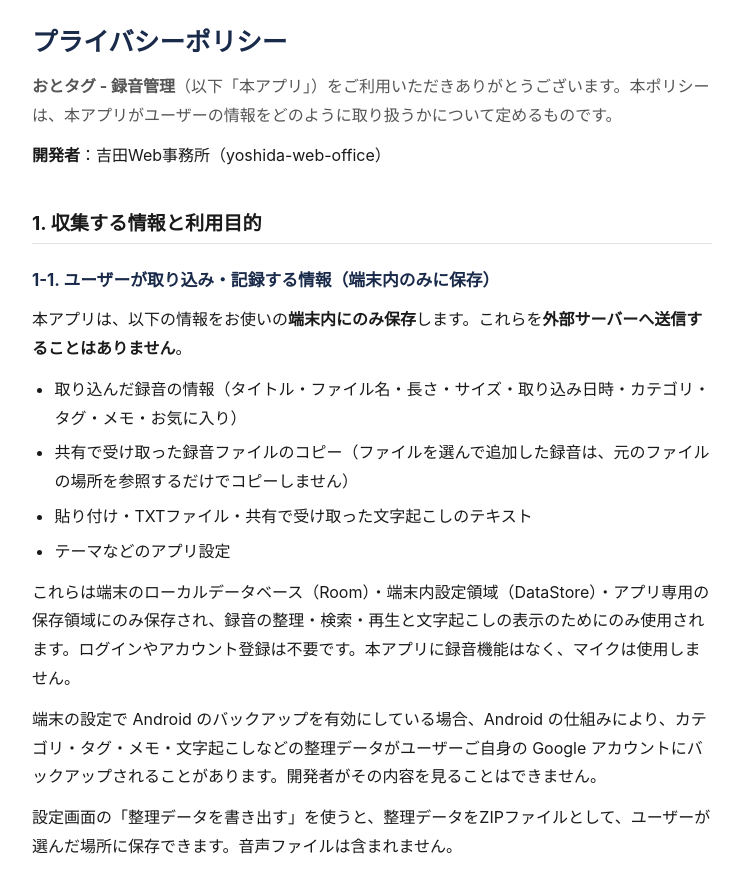
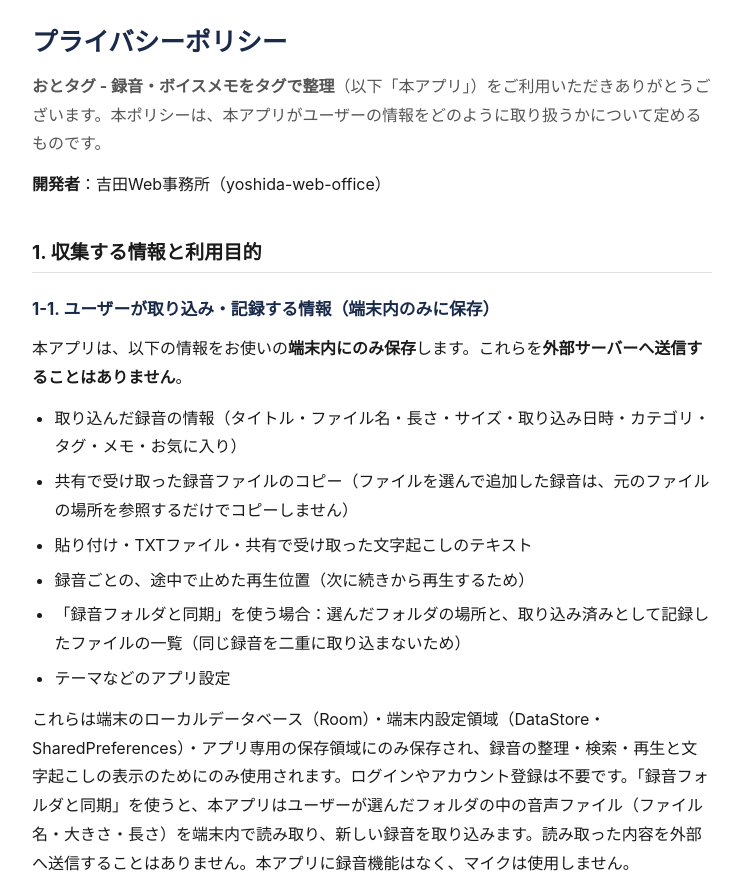
Before and after one commit to Kazuki-development/privacy-policies, a plain HTML site: page ototag.html in a window 1280 px wide. Shown: the top 881 px of the page, without its empty margins (268-1011 px from the left). Drawn offline with Linux system fonts and the light colour scheme.

Commit message:
ototag: v1.1.0 の録音フォルダ同期と再生位置の記憶に合わせて改訂
Co-Authored-By: Claude Opus 5.5 <noreply@anthropic.com>

```diff
--- a/ototag.html
+++ b/ototag.html
@@ -4,7 +4,7 @@
 <meta charset="utf-8">
 <meta name="viewport" content="width=device-width, initial-scale=1">
 <meta name="robots" content="index, follow">
-<title>おとタグ - 録音管理 プライバシーポリシー</title>
+<title>おとタグ - 録音・ボイスメモをタグで整理 プライバシーポリシー</title>
 <style>
   :root {
     color-scheme: light dark;
@@ -90,7 +90,7 @@
 <main>
   <h1>プライバシーポリシー</h1>
 
-  <p class="lead"><strong>おとタグ - 録音管理</strong>（以下「本アプリ」）をご利用いただきありがとうございます。本ポリシーは、本アプリがユーザーの情報をどのように取り扱うかについて定めるものです。</p>
+  <p class="lead"><strong>おとタグ - 録音・ボイスメモをタグで整理</strong>（以下「本アプリ」）をご利用いただきありがとうございます。本ポリシーは、本アプリがユーザーの情報をどのように取り扱うかについて定めるものです。</p>
 
   <p><strong>開発者</strong>：吉田Web事務所（yoshida-web-office）</p>
 
@@ -102,9 +102,11 @@
     <li>取り込んだ録音の情報（タイトル・ファイル名・長さ・サイズ・取り込み日時・カテゴリ・タグ・メモ・お気に入り）</li>
     <li>共有で受け取った録音ファイルのコピー（ファイルを選んで追加した録音は、元のファイルの場所を参照するだけでコピーしません）</li>
     <li>貼り付け・TXTファイル・共有で受け取った文字起こしのテキスト</li>
+    <li>録音ごとの、途中で止めた再生位置（次に続きから再生するため）</li>
+    <li>「録音フォルダと同期」を使う場合：選んだフォルダの場所と、取り込み済みとして記録したファイルの一覧（同じ録音を二重に取り込まないため）</li>
     <li>テーマなどのアプリ設定</li>
   </ul>
-  <p>これらは端末のローカルデータベース（Room）・端末内設定領域（DataStore）・アプリ専用の保存領域にのみ保存され、録音の整理・検索・再生と文字起こしの表示のためにのみ使用されます。ログインやアカウント登録は不要です。本アプリに録音機能はなく、マイクは使用しません。</p>
+  <p>これらは端末のローカルデータベース（Room）・端末内設定領域（DataStore・SharedPreferences）・アプリ専用の保存領域にのみ保存され、録音の整理・検索・再生と文字起こしの表示のためにのみ使用されます。ログインやアカウント登録は不要です。「録音フォルダと同期」を使うと、本アプリはユーザーが選んだフォルダの中の音声ファイル（ファイル名・大きさ・長さ）を端末内で読み取り、新しい録音を取り込みます。読み取った内容を外部へ送信することはありません。本アプリに録音機能はなく、マイクは使用しません。</p>
   <p>端末の設定で Android のバックアップを有効にしている場合、Android の仕組みにより、カテゴリ・タグ・メモ・文字起こしなどの整理データがユーザーご自身の Google アカウントにバックアップされることがあります。開発者がその内容を見ることはできません。</p>
   <p>設定画面の「整理データを書き出す」を使うと、整理データをZIPファイルとして、ユーザーが選んだ場所に保存できます。音声ファイルは含まれません。</p>
 
@@ -169,7 +171,7 @@
     <li><strong>対応言語</strong>：日本語</li>
   </ul>
 
-  <p class="updated">最終更新日：2026年11月20日</p>
+  <p class="updated">最終更新日：2026年11月26日</p>
 
   <footer>
     <p>&copy; Kazuki Apps &mdash; <a href="index.html">ポリシー一覧に戻る</a></p>
```
